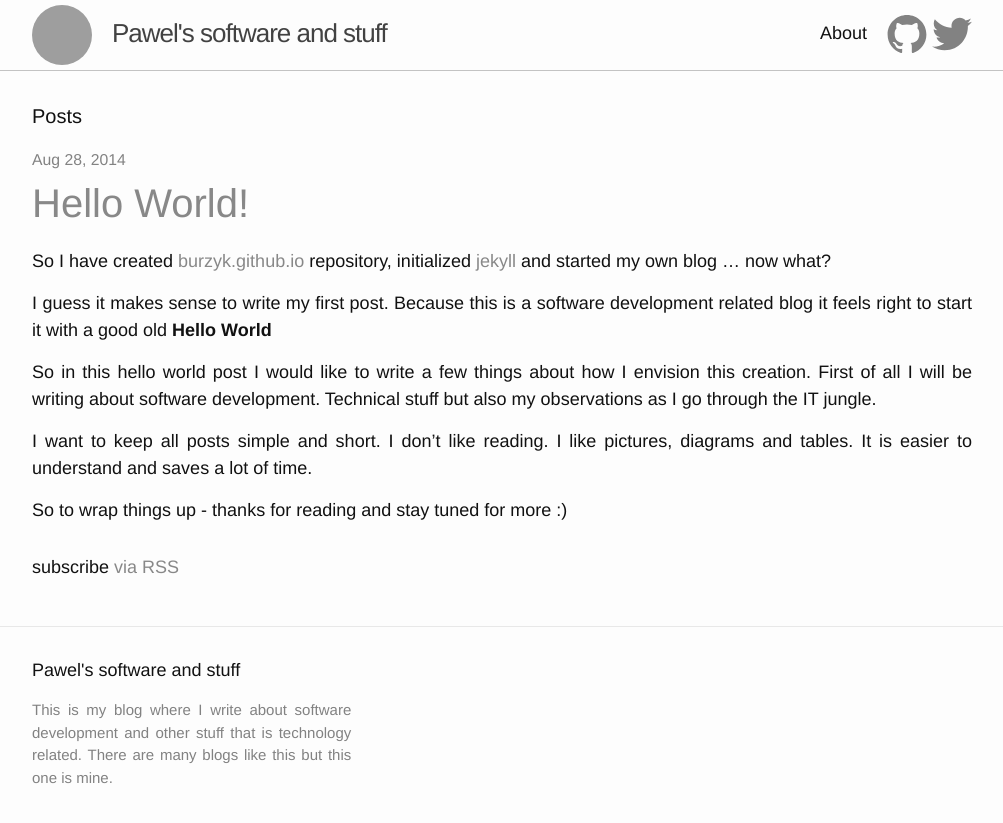
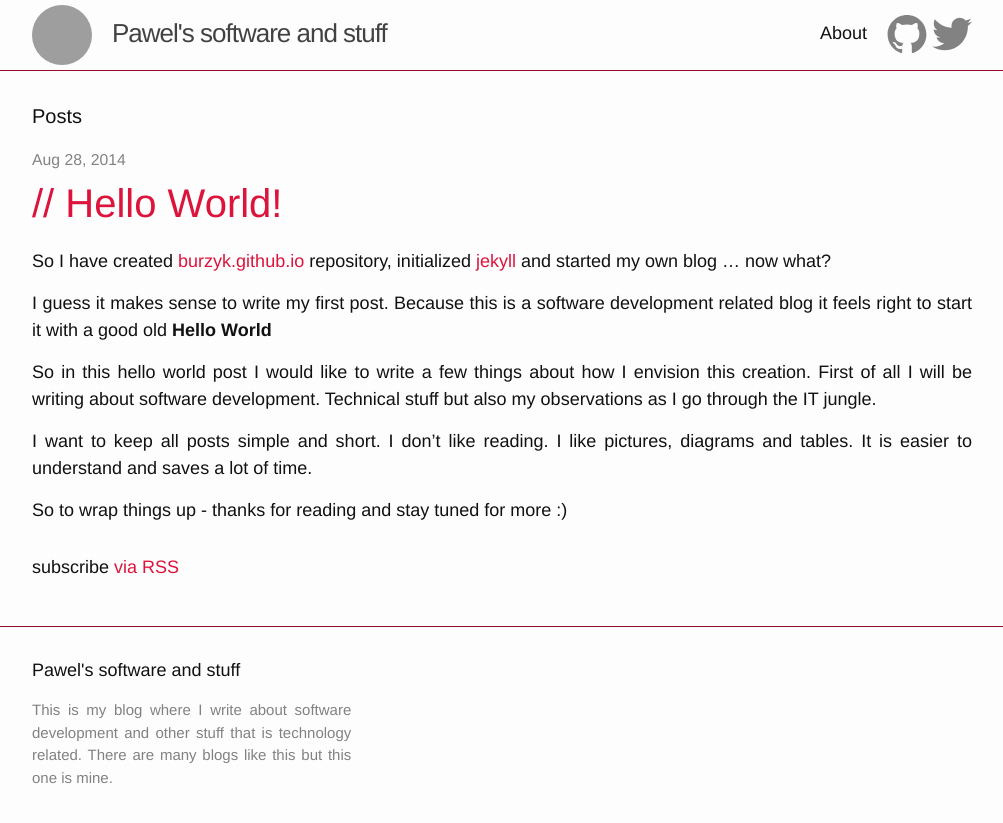
Before and after one commit to burzyk/burzyk, a Jekyll site: the page built from index.html, in a window 1280 px wide. Shown: the top 823 px of the page, without its empty margins (138-1141 px from the left). Built offline with Jekyll 4.4.1, drawn with Linux system fonts in a browser that asks for light colours; grey boxes are pictures that could not be loaded.

Commit message:
fun with colors

```diff
--- a/_layouts/page.html
+++ b/_layouts/page.html
@@ -4,7 +4,7 @@ layout: default
 <div class="post">
 
   <header class="post-header">
-    <h1 class="post-title">{{ page.title }}</h1>
+    <h1 class="post-title">// {{ page.title }}</h1>
   </header>
 
   <article class="post-content">
--- a/_layouts/post.html
+++ b/_layouts/post.html
@@ -4,7 +4,7 @@ layout: default
 <div class="post">
 
   <header class="post-header">
-    <h1 class="post-title">{{ page.title }}</h1>
+    <h1 class="post-title">// {{ page.title }}</h1>
     <p class="post-meta">{{ page.date | date: "%b %-d, %Y" }}{% if page.author %} • {{ page.author }}{% endif %}{% if page.meta %} • {{ page.meta }}{% endif %}</p>
   </header>
 
--- a/_sass/_base.scss
+++ b/_sass/_base.scss
@@ -92,7 +92,7 @@ a {
     text-decoration: none;
 
     &:visited {
-        color: darken($brand-color, 15%);
+        color: $brand-color-dark;
     }
 
     &:hover {
--- a/_sass/_layout.scss
+++ b/_sass/_layout.scss
@@ -22,7 +22,7 @@
 .site-header {
 //    background-image: linear-gradient($banner-color-light, $banner-color 60%, $banner-color-dark);
     //background-color: $banner-color-light;
-    border-bottom: 1px solid $banner-color;
+    border-bottom: 1px solid $brand-color-dark;
    // box-shadow: 0 0 5px $grey-color-dark;
     padding: 5px 0;
 
@@ -112,7 +112,7 @@
  * Site footer
  */
 .site-footer {
-    border-top: 1px solid $grey-color-light;
+    border-top: 1px solid $brand-color-dark;
     padding: $spacing-unit 0;
 }
 
--- a/css/main.scss
+++ b/css/main.scss
@@ -15,16 +15,12 @@ $spacing-unit:     30px;
 
 $text-color:       #111;
 $background-color: #fdfdfd;
-$brand-color:      #888;
+$brand-color:      #DC143C;
+$brand-color-dark: darken($brand-color, 15%);
 
 $grey-color:       #828282;
 $grey-color-light: lighten($grey-color, 40%);
 $grey-color-dark:  darken($grey-color, 25%);
-
-$banner-base-color: lighten($brand-color, 23%);
-$banner-color:      $banner-base-color;
-$banner-color-light: lighten($banner-base-color, 5%);
-$banner-color-dark:  darken($banner-base-color, 5%);
 
 $on-palm:          600px;
 $on-laptop:        800px;
--- a/index.html
+++ b/index.html
@@ -12,7 +12,7 @@ layout: default
         <span class="post-meta">{{ post.date | date: "%b %-d, %Y" }}</span>
 
         <h2>
-          <a class="post-link" href="{{ post.url | prepend: site.baseurl }}">{{ post.title }}</a>
+          <a class="post-link" href="{{ post.url | prepend: site.baseurl }}">// {{ post.title }}</a>
         </h2>
 
         <p>
```
